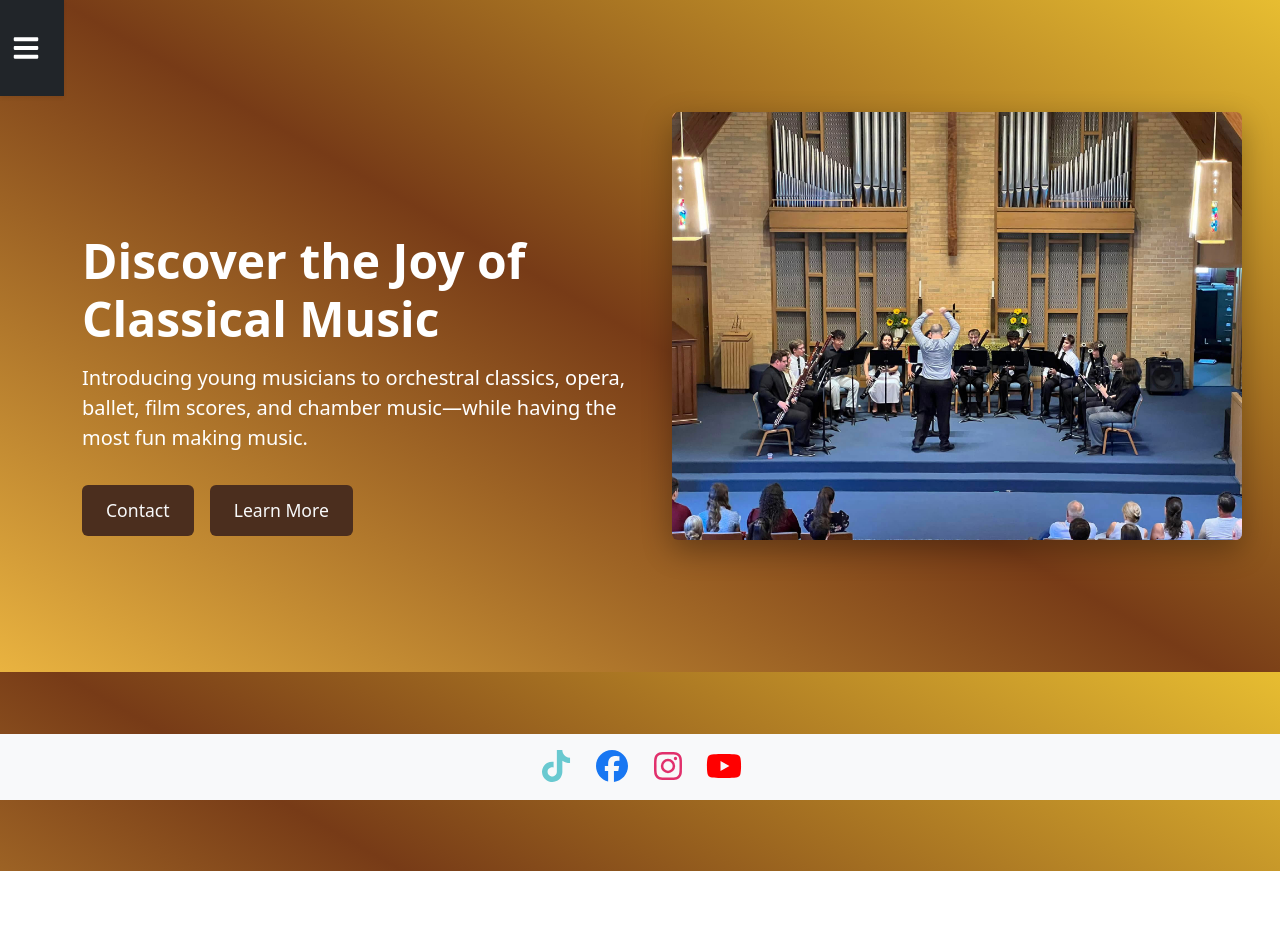
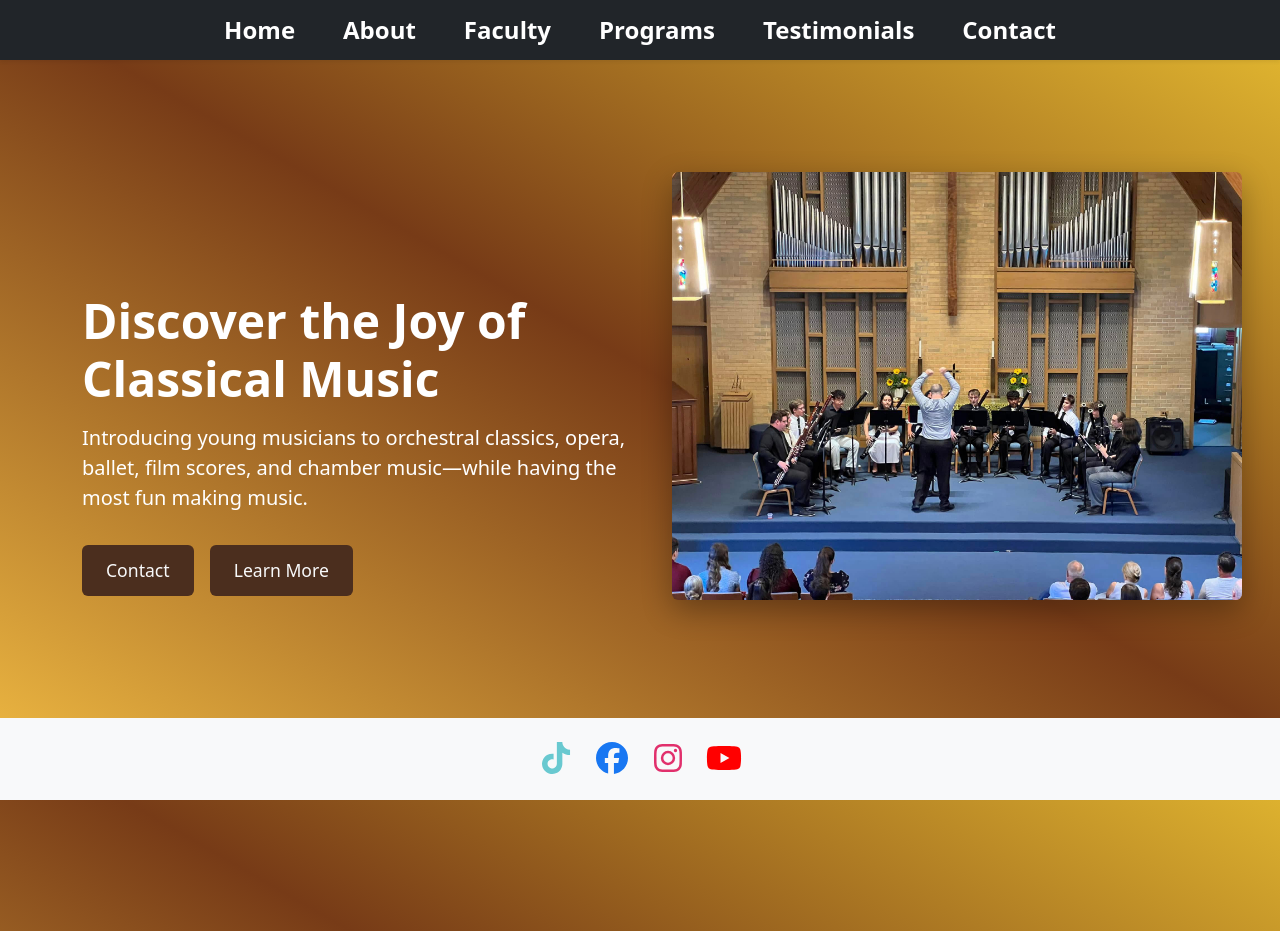
Before and after one commit to elorback/WoodWindInstitue, a React (Vite) app: page / in a window 1280 px wide. Before the commit the page ends 871 px from the top, so only its background shows below. Built offline with nearby package versions, Linux system fonts and the light colour scheme.

Commit message:
added email functionality and added phone number for call back. also adjusted the mobile/navbar formatting issue

```diff
--- a/package.json
+++ b/package.json
@@ -12,6 +12,7 @@
   },
   "dependencies": {
     "@cloudflare/kv-asset-handler": "^0.4.1",
+    "@formspree/react": "^3.0.0",
     "@fortawesome/free-brands-svg-icons": "^7.1.0",
     "@fortawesome/react-fontawesome": "^3.1.1",
     "bootstrap": "^5.3.8",
--- a/src/components/TopNavBar.tsx
+++ b/src/components/TopNavBar.tsx
@@ -1,7 +1,6 @@
 import React, { useContext, useEffect } from 'react';
-import { useLocation } from 'react-router-dom';
-import { Navbar, Nav, Button } from 'react-bootstrap';
-import { Link } from 'react-router-dom';
+import { Navbar, Nav } from 'react-bootstrap';
+import { Link, useLocation } from 'react-router-dom';
 import { FaBars, FaTimes } from 'react-icons/fa';
 import NavbarContext from './NavbarContext';
 import './css/TopNavBar.css';
@@ -9,8 +8,10 @@ import './css/TopNavBar.css';
 const TopNavBar: React.FC = () => {
   const { expanded, setExpanded } = useContext(NavbarContext);
   const location = useLocation();
+
   const toggleNavbar = () => setExpanded(prev => !prev);
   const closeNavbar = () => setExpanded(false);
+
   useEffect(() => {
     setExpanded(false);
   }, [location, setExpanded]);
@@ -20,25 +21,38 @@ const TopNavBar: React.FC = () => {
       bg="dark"
       variant="dark"
       expanded={expanded}
-      className={`shadow-sm navbar-fixed morph-navbar ${expanded ? 'open' : 'closed'}`}
+      className={`navbar-fixed shadow-sm ${expanded ? 'open' : 'closed'}`}
+      expand="md" // Bootstrap handles mobile collapse
     >
-      {/* Toggle Button with React Icon */}
-      <Button
+      <button
         className="morph-toggle"
         onClick={toggleNavbar}
         aria-label="Toggle navigation"
+        aria-expanded={expanded}
       >
         {expanded ? <FaTimes size={28} color="white" /> : <FaBars size={28} color="white" />}
-      </Button>
+      </button>
 
-      <Navbar.Collapse id="basic-navbar-nav">
+      <Navbar.Collapse>
         <Nav className="justify-content-center w-100">
-          <Nav.Link as={Link} to="/" className="custom-nav-link" onClick={closeNavbar}>Home</Nav.Link>
-          <Nav.Link as={Link} to="/about" className="custom-nav-link" onClick={closeNavbar}>About</Nav.Link>
-          <Nav.Link as={Link} to="/faculty" className="custom-nav-link" onClick={closeNavbar}>Faculty</Nav.Link>
-          <Nav.Link as={Link} to="/programs" className="custom-nav-link" onClick={closeNavbar}>Programs</Nav.Link>
-          <Nav.Link as={Link} to="/testimonials" className="custom-nav-link" onClick={closeNavbar}>Testimonials</Nav.Link>
-          <Nav.Link as={Link} to="/contact" className="custom-nav-link" onClick={closeNavbar}>Contact</Nav.Link>
+          {[
+            ['/', 'Home'],
+            ['/about', 'About'],
+            ['/faculty', 'Faculty'],
+            ['/programs', 'Programs'],
+            ['/testimonials', 'Testimonials'],
+            ['/contact', 'Contact'],
+          ].map(([path, label]) => (
+            <Nav.Link
+              key={path}
+              as={Link}
+              to={path}
+              className="custom-nav-link"
+              onClick={closeNavbar}
+            >
+              {label}
+            </Nav.Link>
+          ))}
         </Nav>
       </Navbar.Collapse>
     </Navbar>
--- a/src/components/css/TopNavBar.css
+++ b/src/components/css/TopNavBar.css
@@ -1,153 +1,114 @@
-/* ===================================================== */
-/* ================== SHARED STYLES ==================== */
-/* ===================================================== */
-
+/* ================= SHARED ================= */
 .custom-nav-link {
   display: inline-block;
   padding: 0.625rem 1.25rem;
   margin: 0.3125rem 1rem;
   color: white !important;
-  font-size: 1.5rem;
+  font-size: xx-large;
   background: transparent;
   border: none;
   cursor: pointer;
   text-decoration: none;
-  transition: transform 0.2s ease-in, color 0.2s ease-out;
+  transition: transform 0.2s ease, color 0.2s ease;
 }
 
-/* Hover effects ONLY on devices that support hover */
 @media (hover: hover) {
   .custom-nav-link:hover {
     color: darkgoldenrod !important;
-    transform: scale(1.25);
+    transform: scale(1.15);
   }
 }
 
-/* ===================================================== */
-/* ================= NAVBAR LAYOUT ===================== */
-/* ===================================================== */
-
+/* ================= NAVBAR ================= */
 .navbar-fixed {
-  position: fixed !important;
-  top: 0 !important;
+  position: fixed;
+  font-size: x-large;
+  top: 0;
   left: 0;
   width: 100%;
+  height: 60px;
+  font-weight: 600;
   z-index: 1000;
-  font-size: x-large;
-  font-weight: 600;
+  background-color: #212529;
+  display: flex;
+  align-items: center;
+  padding: 0 1rem;
 }
 
-.morph-navbar {
-  overflow-x: hidden;
-  overflow-y: visible;
-  transition: width 0.4s ease;
-}
-
-/* Desktop morph behavior */
-.morph-navbar.closed {
-  width: 64px !important;
-}
-
-.morph-navbar.open {
-  width: 100% !important;
-}
-
-/* Desktop collapse fade */
-.morph-navbar.closed .navbar-collapse {
-  opacity: 0;
-  pointer-events: none;
-}
-
-.morph-navbar.open .navbar-collapse {
-  opacity: 1;
-  transition: opacity 0.25s ease 0.15s;
-}
-
-/* ===================================================== */
-/* ================= TOGGLE BUTTON ===================== */
-/* ===================================================== */
-
+/* ================= TOGGLE BUTTON ================= */
 .morph-toggle {
+  width: 60px;
+  height: 60px;
   display: flex;
-  justify-content: center;
-  align-items: center;
-  width: 5rem;
-  height: 5rem;
-  padding: 1rem;
-  background-color: transparent !important;
-  border: none !important;
-  color: white !important;
+  margin-top: .5rem;
+  margin-left: .5rem;
+  padding-bottom: .5rem;
+  background-color: transparent;
+  border: none;
+  color: white;
   cursor: pointer;
-  z-index: 1100;
-  transition: transform 0.3s ease, color 0.3s ease;
+  flex-shrink: 0;
+  transition: transform 0.25s ease, background-color 0.25s ease;
 }
 
 @media (hover: hover) {
   .morph-toggle:hover {
-    color: darkgoldenrod !important;
-    transform: scale(1.3);
+    color: darkgoldenrod;
+    transform: scale(1.1);
   }
 }
 
-/* Center toggle when collapsed (desktop only) */
-.morph-navbar.closed .morph-toggle {
-  margin-left: auto;
-  margin-right: auto;
+/* ================= MOBILE MENU ================= */
+.navbar-collapse {
+  position: absolute;
+  top: 60px;       /* below navbar */
+  left: 0;
+  width: 100%;
+  background-color: #212529;
+  display: flex;
+  flex-direction: column;
+  overflow: hidden;
+  max-height: 0;   /* hidden by default */
+  opacity: 0;
+  transform: translateX(100%); /* off-screen right */
+  transition: max-height 0.35s ease, transform 0.35s ease, opacity 0.35s ease;
 }
 
-/* ===================================================== */
-/* ===================== MOBILE ======================== */
-/* ===================================================== */
+.navbar-fixed.open .navbar-collapse {
+  max-height: 500px; /* enough for all links */
+  opacity: 1;
+  transform: translateX(0);
+}
 
-@media (max-width: 768px) {
+/* Mobile links stacked vertically */
+.navbar-nav {
+  display: flex;
+  flex-direction: column;
+  text-align: center;
+  padding: 0.5rem 0;
+}
 
-  /* Disable morph shrinking on mobile */
-  .morph-navbar.closed,
-  .morph-navbar.open {
-    width: 100% !important;
-  }
-
-  /* Position the collapsed menu BELOW the navbar */
+/* ================= DESKTOP ================= */
+@media (min-width: 768px) {
   .navbar-collapse {
-    position: absolute;
-    top: 100%;
-    left: 0;
-    right: 0;
-
-    background-color: #212529;
-    overflow: hidden; /* prevent vertical scroll */
-  }
-
-  /* 🔑 FORCE HORIZONTAL SCROLL */
-  .navbar-nav {
-    display: flex !important;
-    flex-direction: row !important;     /* override Bootstrap */
-    flex-wrap: nowrap !important;
-    justify-content: flex-start !important;
-
-    overflow-x: auto;
-    overflow-y: hidden;
-
-    white-space: nowrap;
-    width: 100%;
-
-    -webkit-overflow-scrolling: touch;
-    touch-action: pan-x;
-  }
-
-  /* Individual links */
-  .custom-nav-link {
-    flex: 0 0 auto;
-    white-space: nowrap;
-    font-size: 1.25rem;
-  }
-
-  /* Hide horizontal scrollbar */
-  .navbar-nav::-webkit-scrollbar {
-    display: none;
+    position: relative;
+    top: 0;
+    transform: translateX(0);
+    opacity: 1;
+    max-height: none;
+    display: flex;
+    flex-direction: row;
+    width: auto;
+    background: none;
   }
 
   .navbar-nav {
-    scrollbar-width: none;
+    flex-direction: row;
+    justify-content: center;
+    margin-left: auto;
+  }
+
+  .morph-toggle {
+    display: none; /* hide toggle on desktop */
   }
 }
--- a/src/pages/Contact.tsx
+++ b/src/pages/Contact.tsx
@@ -1,8 +1,53 @@
 import React from 'react';
+import { useState } from 'react';
 import { Container, Form, Button } from 'react-bootstrap';
 import './css/Contact.css';
 
 const Contact: React.FC = () => {
+  interface ContactForm {
+    name: string,
+    email: string,
+    phone: string,
+    message: string
+  }
+
+  const [form, setForm] = useState<ContactForm>({
+    name: '',
+    email: '',
+    phone: '',
+    message: ''
+  })
+
+  const handleChange = (
+    e: React.ChangeEvent<HTMLInputElement | HTMLTextAreaElement>
+  ) => {
+    const { name, value } = e.target;
+
+    setForm(prev => ({
+      ...prev,
+      [name]: value,
+    }));
+  };
+
+  const handleSubmit = (e: React.FormEvent<HTMLFormElement>) => {
+    e.preventDefault();
+
+    const data = new FormData(e.currentTarget);
+
+    fetch("https://formspree.io/f/mzdapyka", { method: "POST", body: data, headers: { "Accept": "application/json" } }).then(res => {
+      if (res.ok) {
+        alert("SENT MESSAGE!");
+        setForm({ name: '', email: '', phone: '', message: '' })
+      } else {
+        alert("Failed to send...")
+      }
+
+    }).catch(er => { console.log(er) })
+
+    console.log(form);
+  };
+
+
   return (
     <Container className="contact-container mt-5">
       <header className="contact-header text-center mb-4">
@@ -10,15 +55,19 @@ const Contact: React.FC = () => {
         <p className="contact-subtitle">I would love to hear from you!</p>
       </header>
 
-      <Form className="contact-form mx-auto">
-        <Form.Group className="mb-3" controlId="name">
+      <Form className="contact-form mx-auto" onSubmit={handleSubmit}>
+        <Form.Group className="mb-3" controlId="name" >
           <Form.Label>Name</Form.Label>
-          <Form.Control type="text" placeholder="Enter your name" required />
+          <Form.Control type="text" name="name" placeholder="Enter your name" value={form.name} onChange={handleChange} required />
         </Form.Group>
 
         <Form.Group className="mb-3" controlId="email">
           <Form.Label>Email</Form.Label>
-          <Form.Control type="email" placeholder="Enter your email" required />
+          <Form.Control type="email" name="email" placeholder="Enter your email" value={form.email} onChange={handleChange} required />
+        </Form.Group>
+        <Form.Group className='mb-3' controlId='phone'>
+          <Form.Label>Phone</Form.Label>
+          <Form.Control type='phone' name="phone" placeholder='000-000-0000' value={form.phone} onChange={handleChange} />
         </Form.Group>
 
         <Form.Group className="mb-4" controlId="message">
@@ -27,6 +76,9 @@ const Contact: React.FC = () => {
             as="textarea"
             rows={4}
             placeholder="Your message here..."
+            name="message"
+            value={form.message}
+            onChange={handleChange}
             required
           />
         </Form.Group>
@@ -35,6 +87,7 @@ const Contact: React.FC = () => {
           Send Message
         </Button>
       </Form>
+
     </Container>
   );
 };
```
Also changed, not shown: 1 other file (tests, documents, lock files or other folders).
